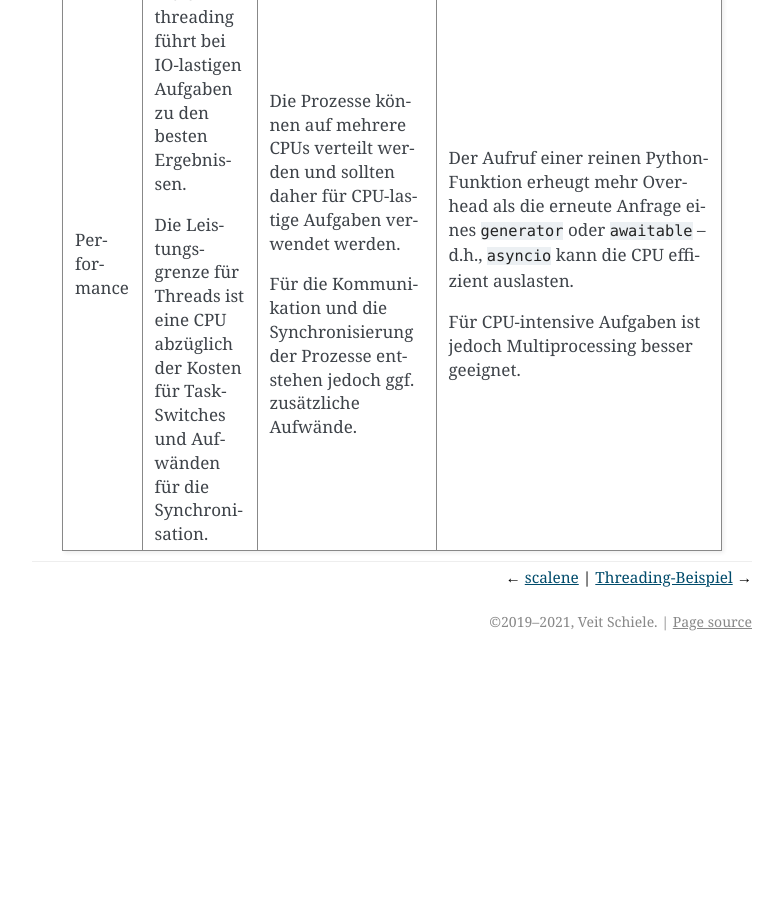
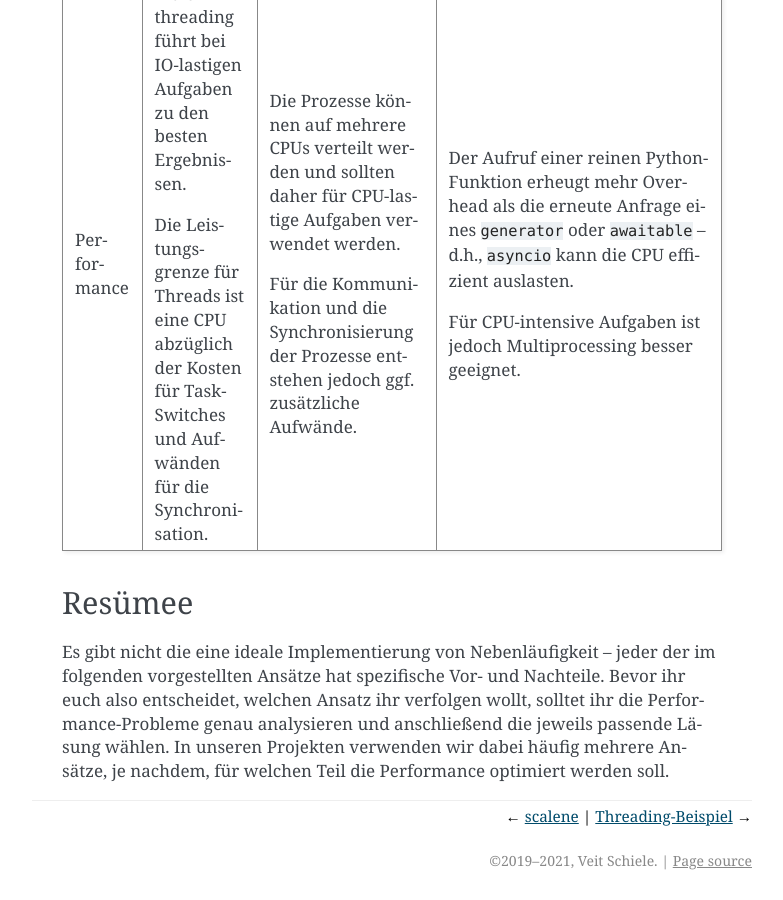
Before and after one commit to veit/jupyter-tutorial-de, a Sphinx documentation site: the page built from docs/refactoring/performance/concurrency.rst, in a window 1280 px wide and 900 px high, scrolled down 3861 px. Shown: the whole window, without its empty margins (358-1141 px from the left). Built offline with Sphinx 7.4.7, drawn with Linux system fonts in a browser that asks for light colours; pages that are not in the unit, such as notebooks, are missing from menus; before the commit the page ends 4522 px from its top, so only the background shows below that.

Commit message:
Add summary for concurrency

```diff
--- a/docs/refactoring/performance/concurrency.rst
+++ b/docs/refactoring/performance/concurrency.rst
@@ -162,6 +162,16 @@ Multithreading, Multiprocessing und asynchrone Kommunikation
 |                  | Synchronisation. | Aufwände.        |                                |
 +------------------+------------------+------------------+--------------------------------+
 
+Resümee
+-------
+
+Es gibt nicht die eine ideale Implementierung von Nebenläufigkeit – jeder der
+im folgenden vorgestellten Ansätze hat spezifische Vor- und Nachteile. Bevor
+ihr euch also entscheidet, welchen Ansatz ihr verfolgen wollt, solltet ihr die
+Performance-Probleme genau analysieren und anschließend die jeweils passende
+Läsung wählen. In unseren Projekten verwenden wir dabei häufig mehrere
+Ansätze, je nachdem, für welchen Teil die Performance optimiert werden soll.
+
 .. _`Interprocess Communication (IPC)`: https://docs.python.org/3/library/ipc.html
 .. _`object pickling`: https://docs.python.org/3/library/pickle.html
 .. _`präemptiv`: https://de.wikipedia.org/wiki/Multitasking#Pr%C3%A4emptives_Multitasking
```
